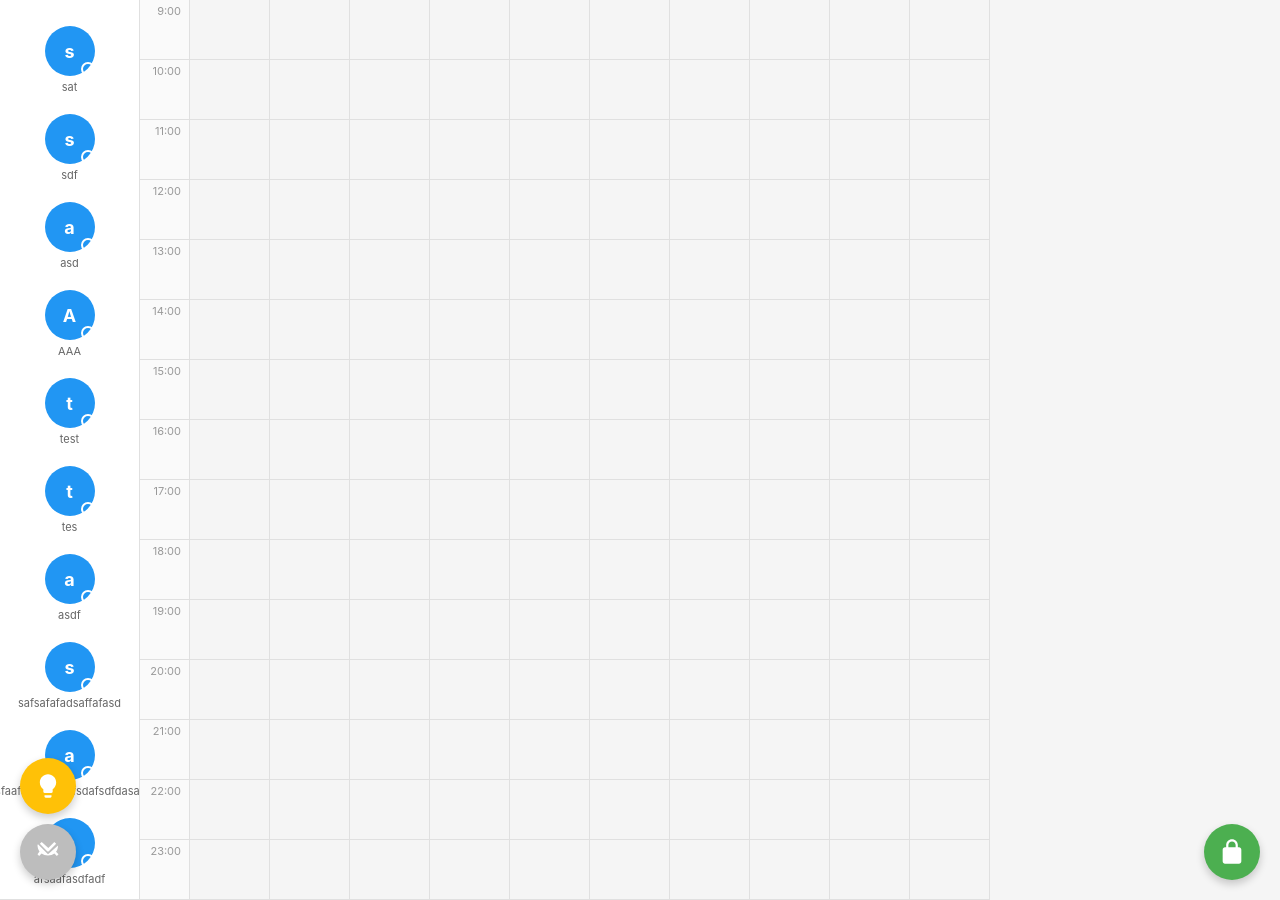
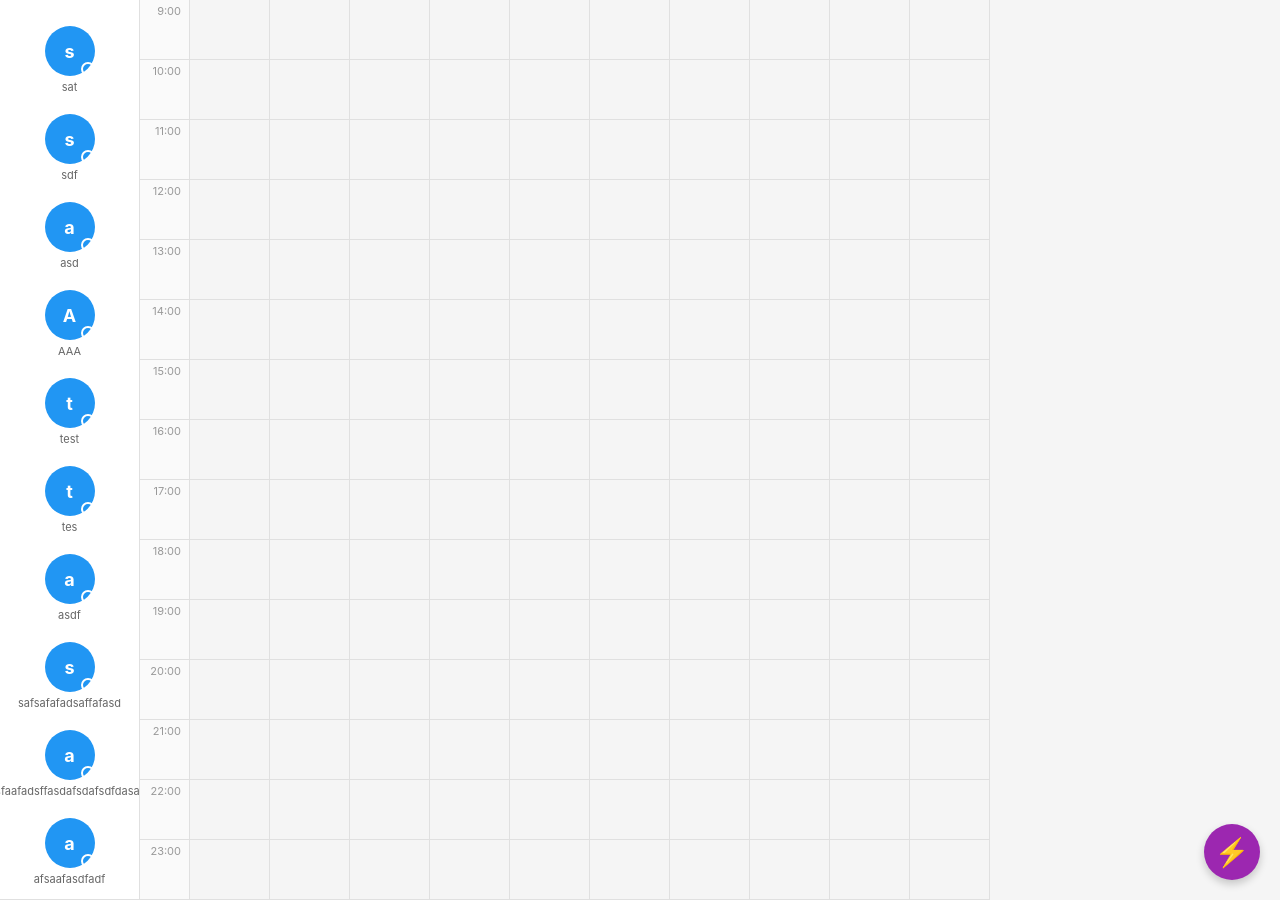
Before and after one commit to taiyo-toda/Laboratory-management, a Flask app: page / in a window 1280 px wide. Run offline with Flask 3, Linux system fonts and the light colour scheme; data comes from the database, SQL or seed files in the repository; data that the repository does not hold is empty.

Commit message:
IoTボタンのモーダル制御
CSSのコード整理

```diff
--- a/app/static/css/style.css
+++ b/app/static/css/style.css
@@ -1,3 +1,7 @@
+/* ============================================
+   基本スタイル
+   ============================================ */
+
 * {
     margin: 0;
     padding: 0;
@@ -10,6 +14,10 @@ body {
     overflow: hidden;
     height: 100vh;
 }
+
+/* ============================================
+   ヘッダー（メンバー一覧）
+   ============================================ */
 
 .header {
     position: fixed;
@@ -30,6 +38,10 @@ body {
     padding: 12px 8px;
     min-width: 100%;
 }
+
+/* ============================================
+   メンバーコンポーネント
+   ============================================ */
 
 .member {
     display: inline-flex;
@@ -63,15 +75,28 @@ body {
     border: 2px solid white;
 }
 
-.status-in { background: #4caf50; }
-.status-away { background: #ff9800; }
-.status-out { background: #9e9e9e; }
+/* ステータス色 */
+.status-in {
+    background: #4caf50;
+}
+
+.status-away {
+    background: #ff9800;
+}
+
+.status-out {
+    background: #9e9e9e;
+}
 
 .member-name {
     margin-top: 4px;
     font-size: 11px;
     color: #666;
 }
+
+/* ============================================
+   カレンダーコンテナ
+   ============================================ */
 
 .calendar-container {
     margin-top: 86px;
@@ -85,6 +110,10 @@ body {
     display: flex;
     min-width: max-content;
 }
+
+/* ============================================
+   カレンダー内：時間列
+   ============================================ */
 
 .time-column {
     width: 50px;
@@ -104,6 +133,10 @@ body {
     color: #999;
 }
 
+/* ============================================
+   カレンダー内：メンバー列
+   ============================================ */
+
 .member-column {
     width: 80px;
     flex-shrink: 0;
@@ -121,6 +154,10 @@ body {
 .member-slot:hover {
     background: #f9f9f9;
 }
+
+/* ============================================
+   イベント・予定表示
+   ============================================ */
 
 .event {
     position: absolute;
@@ -152,12 +189,20 @@ body {
     opacity: 0.9;
 }
 
+/* ============================================
+   ヘッダーボタン（新規メンバー追加）
+   ============================================ */
+
 .create-btn {
     height: 60px;
     border-bottom: 1px solid #e0e0e0;
     cursor: pointer;
     transition: background 0.2s;
 }
+
+/* ============================================
+   制御ボタン（ロック・エアコン・照明）
+   ============================================ */
 
 .control-btn {
     position: fixed;
@@ -174,10 +219,15 @@ body {
     z-index: 200;
 }
 
+.control-btn_icon {
+    font-size: 28px;
+}
+
 .control-btn:active {
     transform: scale(0.95);
 }
 
+/* ロックボタン */
 .lock-btn {
     bottom: 20px;
     right: 20px;
@@ -191,6 +241,7 @@ body {
     background: #4caf50;
 }
 
+/* エアコンボタン */
 .aircon-btn {
     bottom: 20px;
     left: 20px;
@@ -204,6 +255,7 @@ body {
     background: #bdbdbd;
 }
 
+/* 照明ボタン */
 .light-btn {
     bottom: 86px;
     left: 20px;
@@ -217,11 +269,107 @@ body {
     background: #bdbdbd;
 }
 
+/* モーダルトリガーボタン */
+.modal-trigger {
+    bottom: 20px;
+    right: 20px;
+    background: #9c27b0;
+}
+
+/* hidden クラス */
+.hidden {
+    display: none !important;
+}
+
+/* ============================================
+   モーダル
+   ============================================ */
+
+.modal {
+    display: none;
+    position: fixed;
+    top: 0;
+    left: 0;
+    width: 100%;
+    height: 100%;
+    background: rgba(0, 0, 0, 0.5);
+    z-index: 999;
+    align-items: center;
+    justify-content: center;
+}
+
+.modal.active {
+    display: flex;
+}
+
+.modal-content {
+    background: white;
+    border-radius: 8px;
+    box-shadow: 0 8px 24px rgba(0, 0, 0, 0.3);
+    width: 90%;
+    max-width: 300px;
+    overflow: hidden;
+}
+
+.modal-header {
+    padding: 16px;
+    border-bottom: 1px solid #e0e0e0;
+    display: flex;
+    justify-content: space-between;
+    align-items: center;
+}
+
+.modal-header h2 {
+    margin: 0;
+    font-size: 16px;
+    font-weight: 600;
+}
+
+.modal-close {
+    background: none;
+    border: none;
+    font-size: 28px;
+    cursor: pointer;
+    color: #999;
+    padding: 0;
+    width: 32px;
+    height: 32px;
+    display: flex;
+    align-items: center;
+    justify-content: center;
+}
+
+.modal-close:hover {
+    color: #333;
+}
+
+.modal-body {
+    padding: 16px;
+    display: flex;
+    justify-content: space-around;
+    gap: 8px;
+}
+
+.modal-btn {
+    position: static !important;
+    width: 60px;
+    height: 60px;
+    flex-shrink: 0;
+}
+
+/* ============================================
+   アイコン
+   ============================================ */
+
 .icon {
     width: 28px;
     height: 28px;
     fill: white;
 }
+
+/* ============================================
+   現在時刻マーカー
+   ============================================ */
 
 .current-time-marker {
     position: absolute;
@@ -244,7 +392,12 @@ body {
     background: #f44336;
 }
 
+/* ============================================
+   レスポンシブデザイン（1024px以上：デスクトップ）
+   ============================================ */
+
 @media (min-width: 1024px) {
+    /* ヘッダーをサイドバーに変更 */
     .header {
         top: 0;
         left: 0;
@@ -259,6 +412,7 @@ body {
         background: white;
         z-index: 100;
     }
+
     .members {
         display: flex;
         flex-direction: column;
@@ -270,21 +424,32 @@ body {
         margin: 10px 0;
     }
 
+    /* カレンダーをサイドバーの右に配置 */
     .calendar-container {
         margin-top: 0;
-        margin-left: 140px; /* .header の width と同じにする */
+        margin-left: 140px;
         height: 100vh;
         overflow-x: auto;
         overflow-y: auto;
     }
 
-    /* カレンダー内部は横に長くして横スクロールさせる（必要に応じ調整） */
     .calendar {
-        min-width: 1000px; /* 必要に応じ拡張 */
+        min-width: 1000px;
     }
 
-    /* 固定ボタンの位置を微調整（任意） */
-    .lock-btn { right: 20px; bottom: 20px; }
-    .aircon-btn { left: 20px; bottom: 20px; }
-    .light-btn { left: 20px; bottom: 86px; }
+    /* 制御ボタンの位置を微調整 */
+    .lock-btn {
+        right: 20px;
+        bottom: 20px;
+    }
+
+    .aircon-btn {
+        left: 20px;
+        bottom: 20px;
+    }
+
+    .light-btn {
+        left: 20px;
+        bottom: 86px;
+    }
 }
--- a/app/templates/index.html
+++ b/app/templates/index.html
@@ -16,23 +16,56 @@
         <div class="calendar" id="calendar"></div>
     </div>
 
-    <button class="control-btn lock-btn unlocked" id="lockBtn">
+    <!-- IoT制御ボタン（hidden） -->
+    <button class="control-btn lock-btn unlocked hidden" id="lockBtn">
         <svg class="icon" viewBox="0 0 24 24">
             <path d="M12 17c1.1 0 2-.9 2-2s-.9-2-2-2-2 .9-2 2 .9 2 2 2zm6-9h-1V6c0-2.76-2.24-5-5-5S7 3.24 7 6v2H6c-1.1 0-2 .9-2 2v10c0 1.1.9 2 2 2h12c1.1 0 2-.9 2-2V10c0-1.1-.9-2-2-2zM8.9 6c0-1.71 1.39-3.1 3.1-3.1s3.1 1.39 3.1 3.1v2H8.9V6z"/>
         </svg>
     </button>
 
-    <button class="control-btn aircon-btn off" id="airconBtn">
+    <button class="control-btn aircon-btn off hidden" id="airconBtn">
         <svg class="icon" viewBox="0 0 24 24">
             <path d="M6.59 3.41L5 5l6.29 6.29c.39.39 1.02.39 1.41 0L19 5l-1.59-1.59-5.12 5.12-5.7-5.12zM3 14l1.41 1.41 2.12-2.12C7.94 14.4 9.89 15 12 15s4.06-.6 5.47-1.71l2.12 2.12L21 14l-2.12-2.12c1.11-1.41 1.71-3.36 1.71-5.47L12 14 3.41 5.41 3 6c0 2.11.6 4.06 1.71 5.47L3 14z"/>
         </svg>
     </button>
 
-    <button class="control-btn light-btn on" id="lightBtn">
+    <button class="control-btn light-btn on hidden" id="lightBtn">
         <svg class="icon" viewBox="0 0 24 24">
             <path d="M9 21c0 .55.45 1 1 1h4c.55 0 1-.45 1-1v-1H9v1zm3-19C8.14 2 5 5.14 5 9c0 2.38 1.19 4.47 3 5.74V17c0 .55.45 1 1 1h6c.55 0 1-.45 1-1v-2.26c1.81-1.27 3-3.36 3-5.74 0-3.86-3.14-7-7-7z"/>
         </svg>
     </button>
+
+    <!-- モーダルトリガーボタン（右下） -->
+    <button class="control-btn modal-trigger" id="modalTriggerBtn">
+        <p class = "control-btn_icon">⚡️</p>
+    </button>
+
+    <!-- モーダル -->
+    <div class="modal" id="iotModal">
+        <div class="modal-content">
+            <div class="modal-header">
+                <h2>IoT制御</h2>
+                <button class="modal-close" id="modalCloseBtn">&times;</button>
+            </div>
+            <div class="modal-body">
+                <button class="control-btn lock-btn unlocked modal-btn" id="lockBtnModal">
+                    <svg class="icon" viewBox="0 0 24 24">
+                        <path d="M12 17c1.1 0 2-.9 2-2s-.9-2-2-2-2 .9-2 2 .9 2 2 2zm6-9h-1V6c0-2.76-2.24-5-5-5S7 3.24 7 6v2H6c-1.1 0-2 .9-2 2v10c0 1.1.9 2 2 2h12c1.1 0 2-.9 2-2V10c0-1.1-.9-2-2-2zM8.9 6c0-1.71 1.39-3.1 3.1-3.1s3.1 1.39 3.1 3.1v2H8.9V6z"/>
+                    </svg>
+                </button>
+                <button class="control-btn light-btn on modal-btn" id="lightBtnModal">
+                    <svg class="icon" viewBox="0 0 24 24">
+                        <path d="M9 21c0 .55.45 1 1 1h4c.55 0 1-.45 1-1v-1H9v1zm3-19C8.14 2 5 5.14 5 9c0 2.38 1.19 4.47 3 5.74V17c0 .55.45 1 1 1h6c.55 0 1-.45 1-1v-2.26c1.81-1.27 3-3.36 3-5.74 0-3.86-3.14-7-7-7z"/>
+                    </svg>
+                </button>
+                <button class="control-btn aircon-btn off modal-btn" id="airconBtnModal">
+                    <svg class="icon" viewBox="0 0 24 24">
+                        <path d="M6.59 3.41L5 5l6.29 6.29c.39.39 1.02.39 1.41 0L19 5l-1.59-1.59-5.12 5.12-5.7-5.12zM3 14l1.41 1.41 2.12-2.12C7.94 14.4 9.89 15 12 15s4.06-.6 5.47-1.71l2.12 2.12L21 14l-2.12-2.12c1.11-1.41 1.71-3.36 1.71-5.47L12 14 3.41 5.41 3 6c0 2.11.6 4.06 1.71 5.47L3 14z"/>
+                    </svg>
+                </button>
+            </div>
+        </div>
+    </div>
     <script type="module" src="/static/js/main.js"></script>
 </body>
 </html>
```
Also changed, not shown: app/static/js/main.js (+44 -0 lines), 1 other file.
